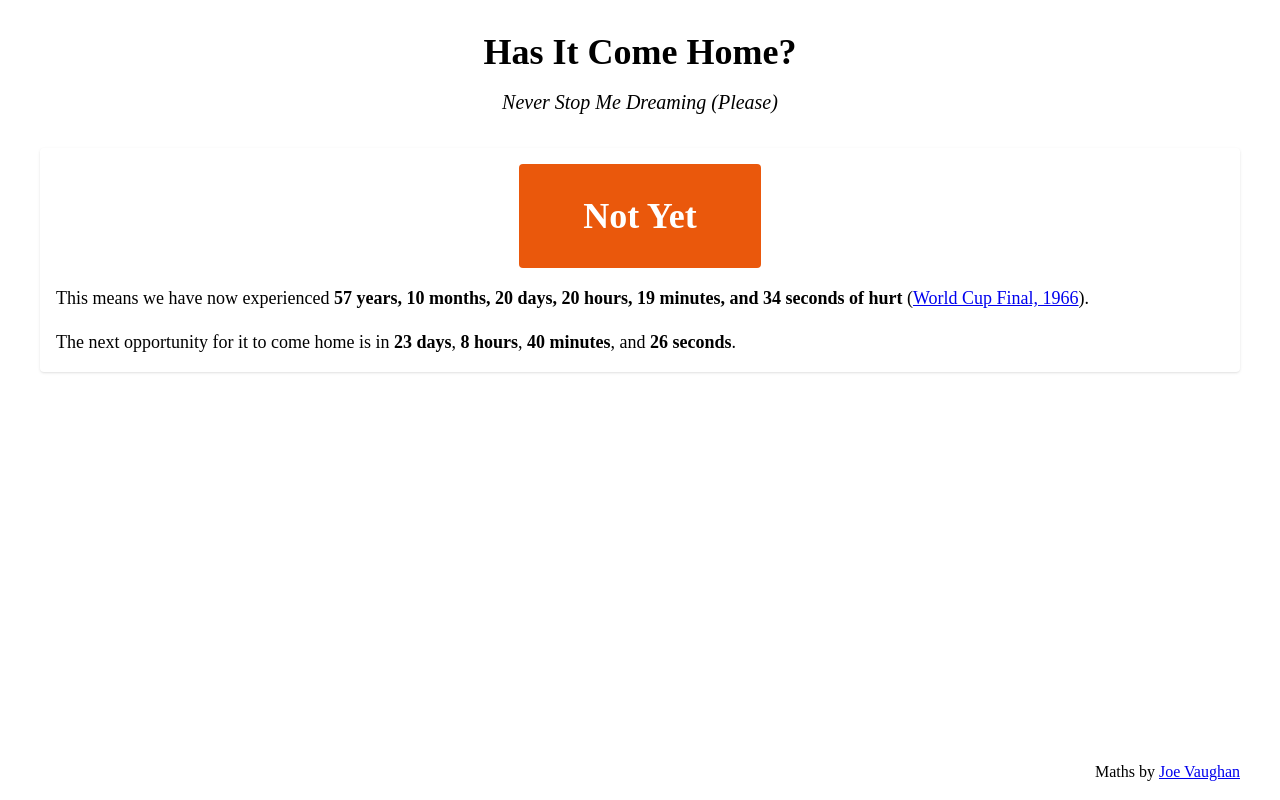
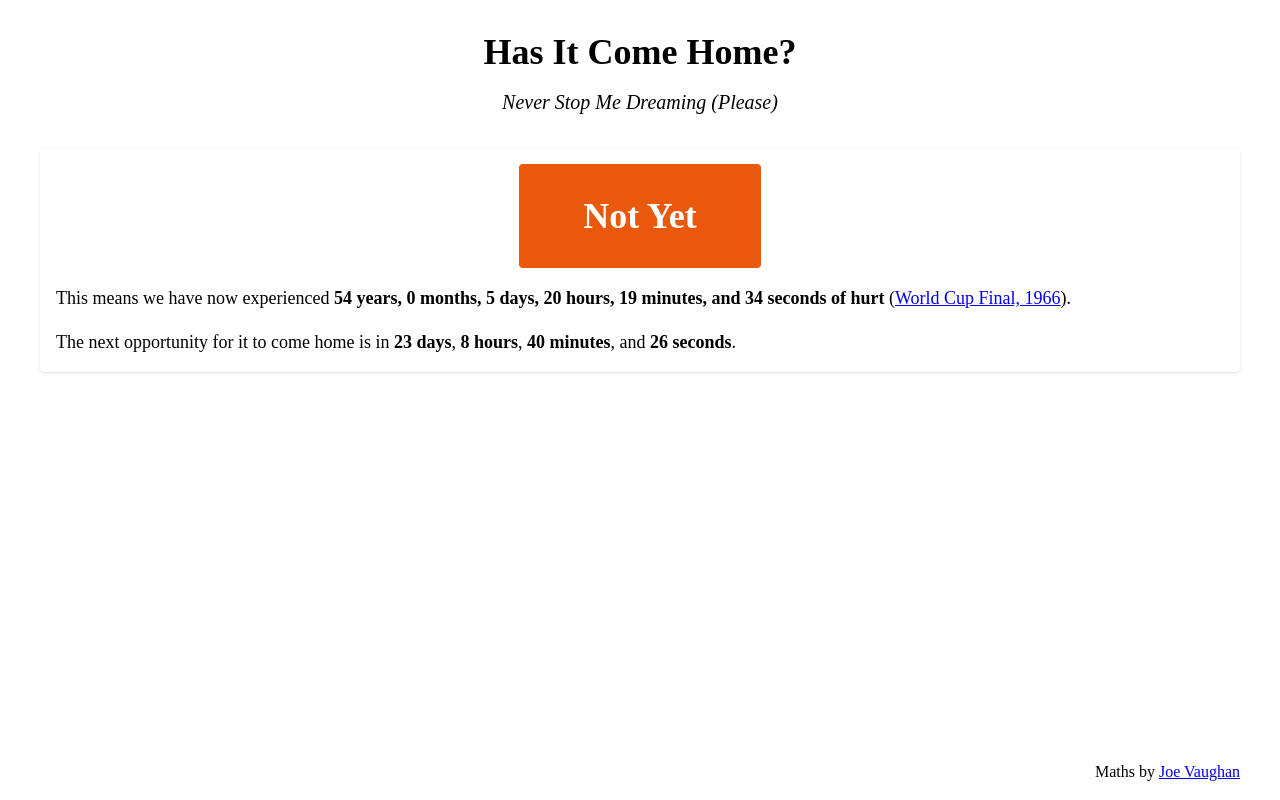
Before and after one commit to joevaugh4n/hasitcomehome, a website: page index.html in a window 1280 px wide. Drawn offline with nearby package versions, Linux system fonts and the light colour scheme; files that its build step writes are made by us from their sources.

Commit message:
updated time

```diff
--- a/index.html
+++ b/index.html
@@ -40,8 +40,8 @@
 
         <script>
             function updateTimer() {
-                // Use time at 16pm rather than 2pm, as 2pm was kick off and we cannot safely say it came home until an approximation of the final whistle
-                const lastWin = new Date(Date.UTC(1966, 6, 30, 16, 0, 0));
+                // England's lost to West Germany, 1970
+                const lastWin = new Date(Date.UTC(1970, 5, 14, 16, 0, 0));
                 const nextOpportunity = new Date(Date.UTC(2024, 6, 14, 21, 0, 0));
                 const now = new Date();
 
```
